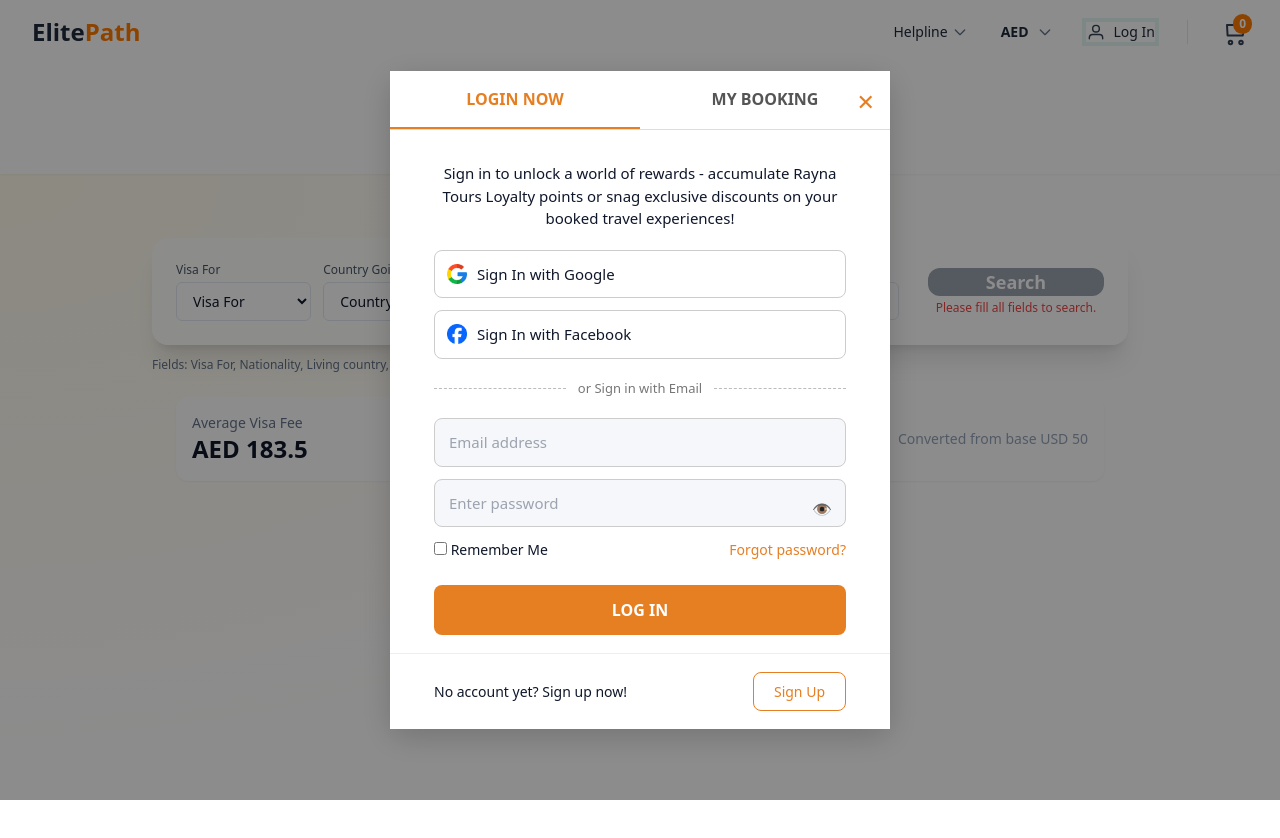
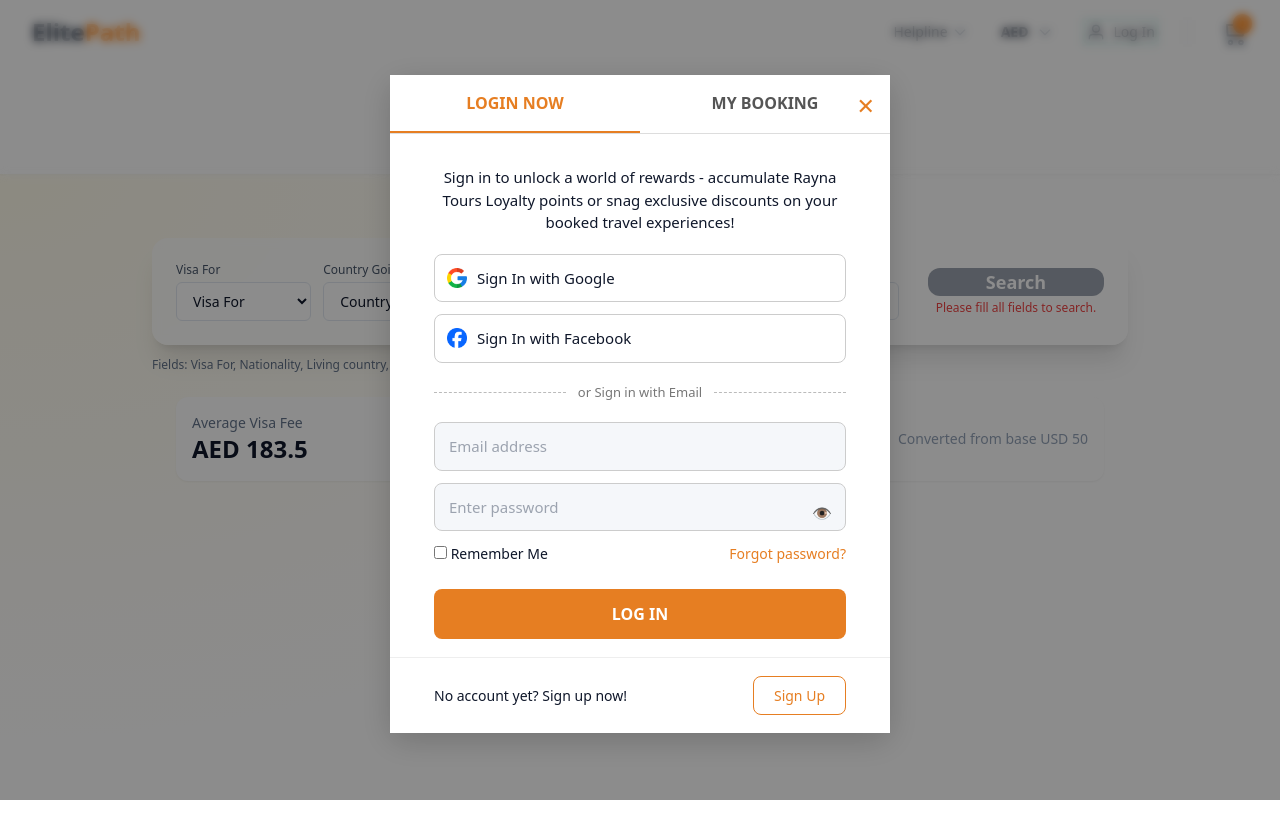
Before and after one commit to nayerraouf9/elite-path-visa-project, a Next.js app: page /visas in a window 1280 px wide. Both pictures are taken after a click on the button "Log In". Shown: the top 838 px of the page. Built offline with nearby package versions, Linux system fonts and the light colour scheme.

Commit message:
modified:   src/styles/AlertModal.css

```diff
--- a/src/styles/AlertModal.css
+++ b/src/styles/AlertModal.css
@@ -1,10 +1,16 @@
 .modal-overlay {
   position: fixed;
   inset: 0;
+  /* semi-transparent dark overlay with backdrop blur */
   background: rgba(0, 0, 0, 0.45);
+  -webkit-backdrop-filter: blur(5px);
+  backdrop-filter: blur(5px);
   display: flex;
-  align-items: center;
+  /* align near top so modal appears above form fields */
+  align-items: flex-start;
   justify-content: center;
+  /* push content down a bit from the very top of the viewport/container */
+  padding-top: 6vh;
   z-index: 9999;
 }
 
@@ -15,6 +21,8 @@
   box-shadow: 0 10px 30px rgba(0, 0, 0, 0.2);
   padding: 24px;
   text-align: center;
+  /* nudge slightly upward relative to the padding-top so it sits above nearby form fields */
+  transform: translateY(-6%);
 }
 
 .alert-icon-wrap {
```
